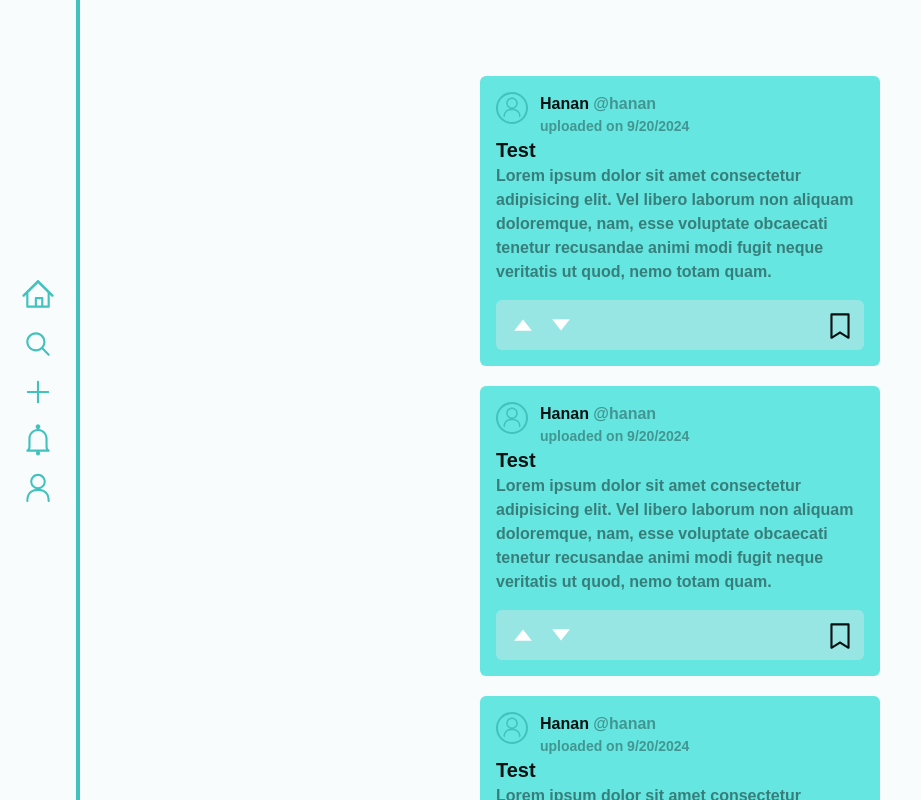
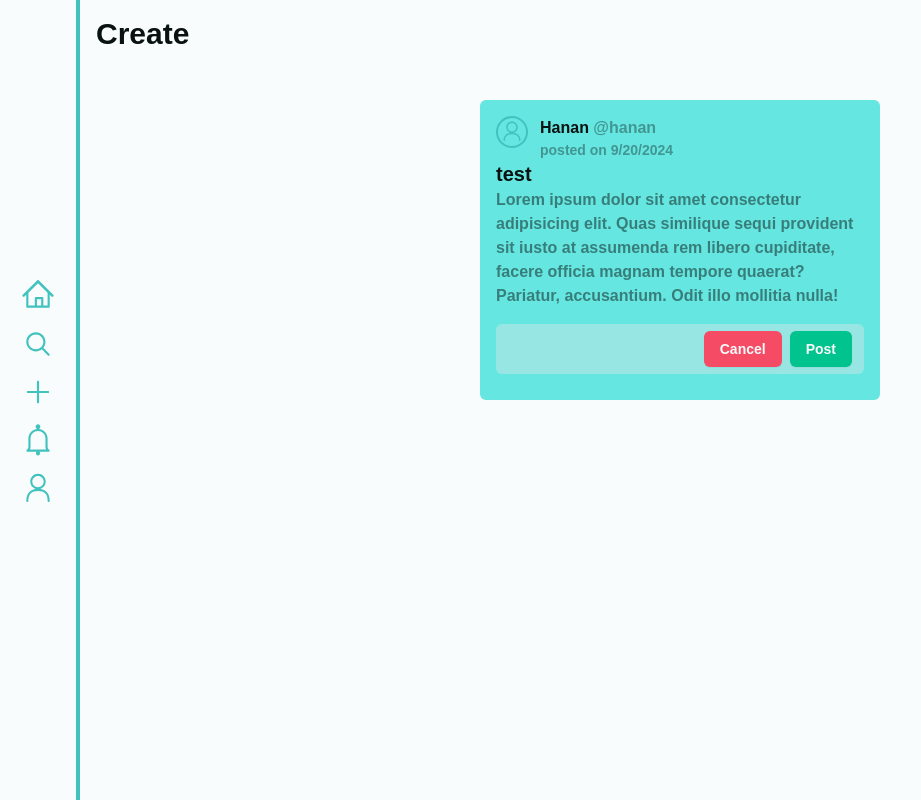
Before and after one commit to tunafysh/Pulsewave-app, a Next.js app: page / in a window 1280 px wide. Shown: the whole page, without its empty margins (0-921 px from the left). Built offline with nearby package versions, Linux system fonts and the light colour scheme.

Commit message:
half added create menu

```diff
--- a/app/layout.tsx
+++ b/app/layout.tsx
@@ -2,7 +2,7 @@ import type { Metadata } from "next";
 import { ThemeProvider } from "@/components/theme-provider";
 import localFont from "next/font/local";
 import "./globals.css";
-
+import { Toaster } from "../components/ui/sonner"
 
 
 const geistSans = localFont({
@@ -37,6 +37,7 @@ export default function RootLayout({
         disableTransitionOnChange>
         {children}
         </ThemeProvider>
+        <Toaster richColors position="top-center"/>
       </body>
     </html>
   );
--- a/app/page.tsx
+++ b/app/page.tsx
@@ -15,7 +15,7 @@ import { useTheme } from "next-themes"
 const isPortrait = () => window.matchMedia("(max-width: 768px) and (max-height: 1024px)").matches;
 
 export default function Home(){
-  const [page, setPage] = useState<number>(Page.Home)
+  const [page, setPage] = useState<number>(Page.Add)
   const { theme } = useTheme()
   const [settings, setSettings] = useState<Settings>({darkmode: theme == "dark"? true: false, name: "Hanan", handle: "hanan"})
 
@@ -68,7 +68,7 @@ export default function Home(){
         </motion.div>
     ): <></>}
           <motion.div className={`float-right w-full bg-background h-full ${isPortrait() || page == Page.Settings? "": "pl-20"} `} transition={{duration: 0.5, ease: 'easeInOut'}}>
-        {page === Page.Add? (<CreateScreen/>): page === Page.Profile? (<ProfileScreen settings={settings} setSettings={setSettings}/>): page === Page.Search? (<SearchScreen/>): page === Page.Notifications? (<NotificationScreen/>): page === Page.Intro? (<IntroScreen/>): <HomeScreen data={settings}/>}
+        {page === Page.Add? (<CreateScreen data={settings}/>): page === Page.Profile? (<ProfileScreen settings={settings} setSettings={setSettings}/>): page === Page.Search? (<SearchScreen/>): page === Page.Notifications? (<NotificationScreen/>): page === Page.Intro? (<IntroScreen/>): <HomeScreen data={settings}/>}
       </motion.div>
     </div>
   );
--- a/components/card.tsx
+++ b/components/card.tsx
@@ -1,14 +1,7 @@
 import { BookmarkFilledIcon, BookmarkIcon, PersonIcon, TriangleDownIcon, TriangleUpIcon } from "@radix-ui/react-icons";
 import { motion } from "framer-motion";
 import { useState } from "react";
-
-interface CardData {
-    title: string,
-    image: string | false,
-    description: string,
-    publisher: string,
-    handle: string
-}
+import { CardData } from "./defs";
 
 interface CardActions {
     saved: boolean
@@ -31,7 +24,7 @@ export default function Card({data}: {data: CardData}){
             <PersonIcon className="text-primary rounded-full border-2 border-primary p-0.5" width={32} height={32} />
             <div>
             <h1 className="ml-3 text-md font-bold">{capitalizeFirstLetter(data.publisher)}<span className="dark:text-white/50 text-black/35">{" "}@{data.handle}</span></h1>
-            <h1 className="ml-3 font-bold text-sm dark:text-white/50 text-black/35">uploaded on {new Date().getMonth()}/{new Date().getDate()}/{ new Date().getFullYear()}</h1>
+            <h1 className="ml-3 font-bold text-sm dark:text-white/50 text-black/35">posted on {new Date().getMonth()}/{new Date().getDate()}/{ new Date().getFullYear()}</h1>
             </div>
             </div>
 
@@ -41,11 +34,11 @@ export default function Card({data}: {data: CardData}){
             <div id="actions" className=" h-[50px] mt-4 w-full bg-secondary rounded-md flex flex-row items-center justify-between  p-2">
                 <div className="flex flex-row">
             <motion.div transition={{duration: 1}} onClick={() => setActions({...actions, liked: !actions.liked, disliked: false})}>
-            <TriangleUpIcon width={38} height={50} className={`mt-1 ${actions.liked? "text-[#53ab8b]": "text-white"}`}/>
+            <TriangleUpIcon width={38} height={50} className={`mt-1 ${actions.liked? "text-[#01C38D]": "text-white"}`}/>
             </motion.div>
             <hr />
             <motion.div transition={{duration: 1}} onClick={() => setActions({...actions, disliked: !actions.disliked, liked: false})}>
-            <TriangleDownIcon width={38} height={50} className={`mb-1 ${actions.disliked? "text-[#f8687a]": "text-white"}`}/>
+            <TriangleDownIcon width={38} height={50} className={`mb-1 ${actions.disliked? "text-[#F54B64]": "text-white"}`}/>
             </motion.div>
                 </div>
             <motion.div transition={{duration: 1}} onClick={() => setActions({...actions, saved: !actions.saved})}>
--- a/components/screens/CreateScreen.tsx
+++ b/components/screens/CreateScreen.tsx
@@ -1,7 +1,38 @@
-export default function CreateScreen() {
-    return <div className="w-full h-full">
-        <div className="w-full h-16 p-4 flex  justify-between ">
-            <h1 className="text-2xl font-semibold">Create</h1>
+import { PersonIcon } from "@radix-ui/react-icons";
+import { Settings } from "../defs";
+import { Button } from "../ui/button";
+import { toast } from "sonner";
+
+function capitalizeFirstLetter(str: string) {
+    return str.charAt(0).toUpperCase() + str.slice(1);
+}
+
+export default function CreateScreen({data}: {data: Settings}) {
+
+    return(
+    <div className="w-full h-full">
+        <div className="w-full h-16 p-4 flex flex-col">
+            <h1 className="text-3xl font-semibold">Create</h1>
+            <div className="flex w-full justify-center">
+            <div className={`min-h-[300px] max-h-[400px] p-4 w-[400px] bg-accent rounded-md mb-5 mt-12`}>
+            <div className="flex flex-col">
+            <div className="flex flex-row">
+                <PersonIcon className="text-primary rounded-full border-2 border-primary p-0.5" width={32} height={32} />
+                    <div>
+                        <h1 className="ml-3 text-md font-bold">{capitalizeFirstLetter(data.name)}<span className="dark:text-white/50 text-black/35">{" "}@{data.handle}</span></h1>
+                        <h1 className="ml-3 font-bold text-sm dark:text-white/50 text-black/35">posted on {new Date().getMonth()}/{new Date().getDate()}/{ new Date().getFullYear()}</h1>
+                    </div>
             </div>
-    </div>;
+                <h1 className="text-xl font-bold">test</h1>
+                <p className="dark:text-white/50 text-black/45 font-semibold">Lorem ipsum dolor sit amet consectetur adipisicing elit. Quas similique sequi provident sit iusto at assumenda rem libero cupiditate, facere officia magnam tempore quaerat? Pariatur, accusantium. Odit illo mollitia nulla!</p>
+            </div>
+            <div id="actions" className=" h-[50px] mt-4 w-full bg-secondary rounded-md flex flex-row items-center justify-end  p-3 gap-2">
+            <Button variant={"destructive"} className="font-bold hover:bg-[#F54B64]/80 bg-[#F54B64]">Cancel</Button>
+            <Button  onClick={() => {toast.warning("Posting is not implemented because there's no database :/")}} variant={"destructive"} className="font-bold bg-[#01C38D] hover:bg-[#01C38D]/80">Post</Button>
+            </div>
+            </div>
+            </div>
+            </div>
+    </div>
+    );
 }
--- a/components/screens/SearchScreen.tsx
+++ b/components/screens/SearchScreen.tsx
@@ -3,9 +3,9 @@ import { Input } from "../ui/input";
 
 export default function SearchScreen() {
     return <div className="w-full h-full p-4">
-        <div className="w-full h-14 rounded-md px-2 relative text-accent">
+        <div className="w-full h-14 rounded-md px-2 relative text-primary">
             <MagnifyingGlassIcon className="absolute left-4 top-[26%] transform -translate-y-1/3 h-5 w-5" />
-            <Input placeholder="Search anything" className="border-primary border-2 placeholder:text-accent placeholder:font-semibold pl-8 font-semibold"/>
+            <Input placeholder="Search anything" className="border-primary border-2 placeholder:dark:text-white placeholder:text-black placeholder:font-semibold pl-8 font-semibold"/>
         </div>
         <div className="px-2 w-full">
 
--- /dev/null
+++ b/components/ui/sonner.tsx
@@ -0,0 +1,31 @@
+"use client"
+
+import { useTheme } from "next-themes"
+import { Toaster as Sonner } from "sonner"
+
+type ToasterProps = React.ComponentProps<typeof Sonner>
+
+const Toaster = ({ ...props }: ToasterProps) => {
+  const { theme = "system" } = useTheme()
+
+  return (
+    <Sonner
+      theme={theme as ToasterProps["theme"]}
+      className="toaster group"
+      toastOptions={{
+        classNames: {
+          toast:
+            "group toast group-[.toaster]:bg-background group-[.toaster]:text-foreground group-[.toaster]:border-border group-[.toaster]:shadow-lg",
+          description: "group-[.toast]:text-muted-foreground",
+          actionButton:
+            "group-[.toast]:bg-primary group-[.toast]:text-primary-foreground",
+          cancelButton:
+            "group-[.toast]:bg-muted group-[.toast]:text-muted-foreground",
+        },
+      }}
+      {...props}
+    />
+  )
+}
+
+export { Toaster }
--- a/package.json
+++ b/package.json
@@ -23,6 +23,7 @@
     "next-themes": "^0.3.0",
     "react": "19.0.0-rc-69d4b800-20241021",
     "react-dom": "19.0.0-rc-69d4b800-20241021",
+    "sonner": "^1.7.0",
     "tailwind-merge": "^2.5.4",
     "tailwindcss-animate": "^1.0.7",
     "tauri": "^0.15.0"
```
Also changed, not shown: components/defs.ts (+8 -0 lines), 1 other file (tests, documents, lock files or other folders).
